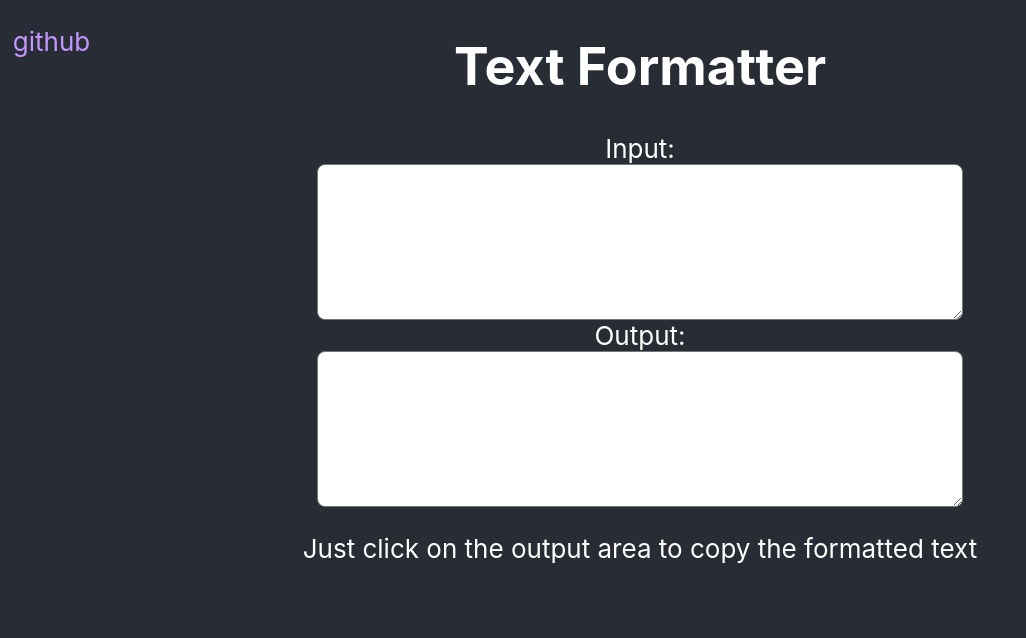
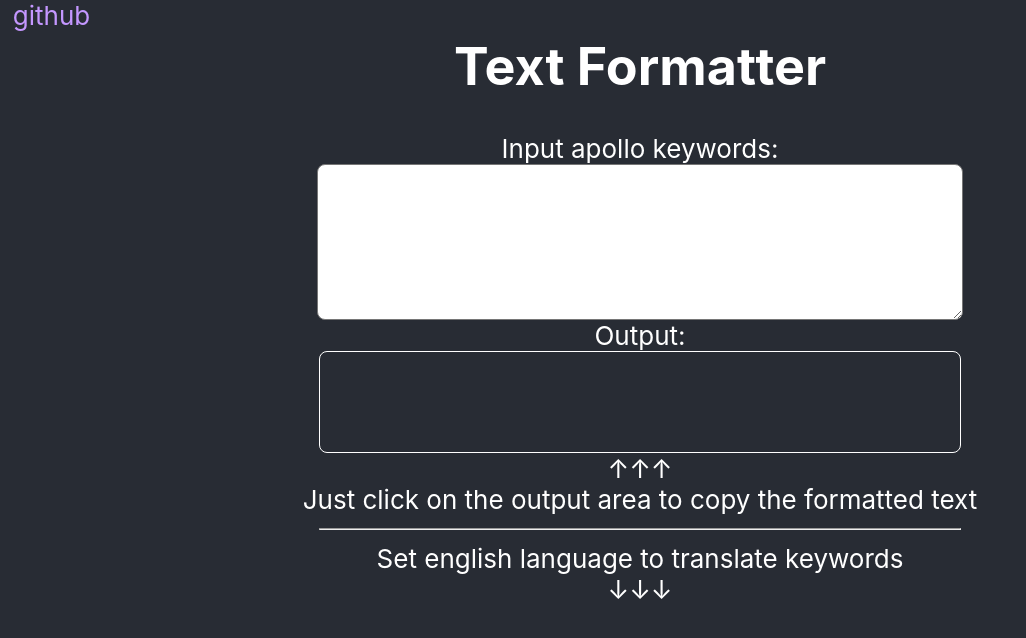
Before and after one commit to Frelior/formatter-rudenko, a React (Create React App) app: page / in a window 1280 px wide. Shown: the top 638 px of the page, without its empty margins (0-1026 px from the left). Built offline with nearby package versions, Linux system fonts and the light colour scheme.

Commit message:
made translater

```diff
--- a/public/index.html
+++ b/public/index.html
@@ -31,5 +31,21 @@
   <body>
     <noscript>You need to enable JavaScript to run this app.</noscript>
     <div id="root"></div>
+    <script type="text/javascript">
+      function googleTranslateElementInit() {
+        new google.translate.TranslateElement(
+          {
+            pageLanguage: "auto",
+            includedLanguages: "en",
+            layout: google.translate.TranslateElement.InlineLayout.SIMPLE,
+          },
+          "google_translate_element"
+        )
+      }
+    </script>
+    <script
+      type="text/javascript"
+      src="//translate.google.com/translate_a/element.js?cb=googleTranslateElementInit"
+    ></script>
   </body>
 </html>
--- a/src/App.css
+++ b/src/App.css
@@ -20,16 +20,31 @@
     opacity: 0;
   }
 }
+p {
+  margin: 0;
+}
 #copied {
+  opacity: 0;
+}
+#copied.trigger {
   animation: fadeOut 1s ease-in-out forwards;
 }
 .fade-out {
   opacity: 1;
   transition: opacity 1s ease-out;
 }
-
 .fade-out {
   opacity: 0;
+}
+
+label p {
+  margin: 0;
+  position: relative;
+}
+label p span {
+  position: absolute;
+  top: 0;
+  left: 110%;
 }
 
 .github {
@@ -58,10 +73,22 @@
 .input {
   width: 50%;
   min-height: 100px;
+  max-height: 200px;
+  overflow-y: scroll;
   border-radius: 8px;
   text-align: start;
 }
-
+#output {
+  border: 1px solid white;
+  cursor: pointer;
+  font-size: 23px;
+}
+#output:hover {
+  box-shadow: 0 0 10px 0px white;
+}
+#output:active {
+  box-shadow: 0 0 4px 0px white;
+}
 .App-link {
   color: #61dafb;
 }
--- a/src/App.jsx
+++ b/src/App.jsx
@@ -1,9 +1,10 @@
-import { useState } from "react"
+import { useState, useRef } from "react"
 import "./App.css"
 
 function App() {
   const [inputText, setInputText] = useState("")
   const [copied, setCopied] = useState(false)
+  const inputRef = useRef(null)
 
   const formatText = (text) => {
     return text.split("\n").join(", ")
@@ -15,12 +16,12 @@ function App() {
 
   const handleOutputClick = () => {
     navigator.clipboard
-      .writeText(formatText(inputText))
+      .writeText(inputRef.current.textContent)
       .then(() => {
         setCopied(true)
         setTimeout(() => {
           setCopied(false)
-        }, 1000) // Скрыть сообщение через 2 секунды
+        }, 1000)
       })
       .catch((err) => {
         alert("Failed to copy text: " + err)
@@ -31,7 +32,7 @@ function App() {
     <div className="App">
       <header className="App-header">
         <h1>Text Formatter</h1>
-        <label htmlFor="input">Input:</label>
+        <label htmlFor="input">Input apollo keywords:</label>
         <textarea
           className="input"
           id="input"
@@ -39,16 +40,28 @@ function App() {
           value={inputText}
           onChange={handleInputChange}
         />
-        <label htmlFor="output">Output:</label>
-        <textarea
+        <label htmlFor="output">
+          <p>
+            Output:
+            <span
+              id="copied"
+              className={copied ? "trigger" : ""}
+            >
+              Copied!
+            </span>
+          </p>
+        </label>
+        <div
+          ref={inputRef}
           className="input"
           id="output"
           rows="10"
-          value={formatText(inputText)}
           readOnly
           onClick={handleOutputClick}
-        />
-        {copied && <p id="copied">Copied!</p>}
+        >
+          {formatText(inputText)}
+        </div>
+
         <p className="github">
           <a
             target="_blank"
@@ -58,7 +71,14 @@ function App() {
             github
           </a>
         </p>
-        <p>Just click on the output area to copy the formatted text</p>
+        <p>
+          <p>↑↑↑</p>Just click on the output area to copy the formatted text
+        </p>
+        <hr style={{ width: "50%" }} />
+        <p>
+          Set english language to translate keywords<p>↓↓↓</p>
+        </p>
+        <div id="google_translate_element"></div>
       </header>
     </div>
   )
```
